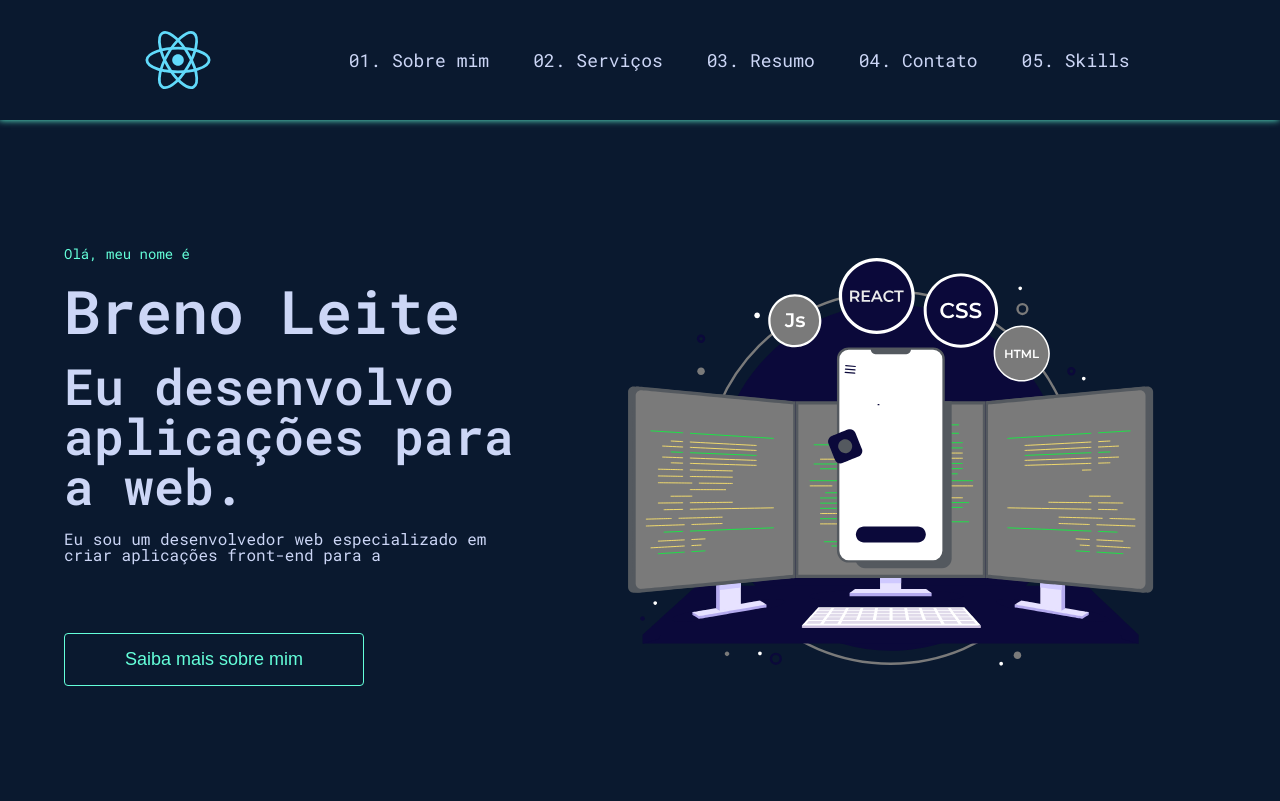
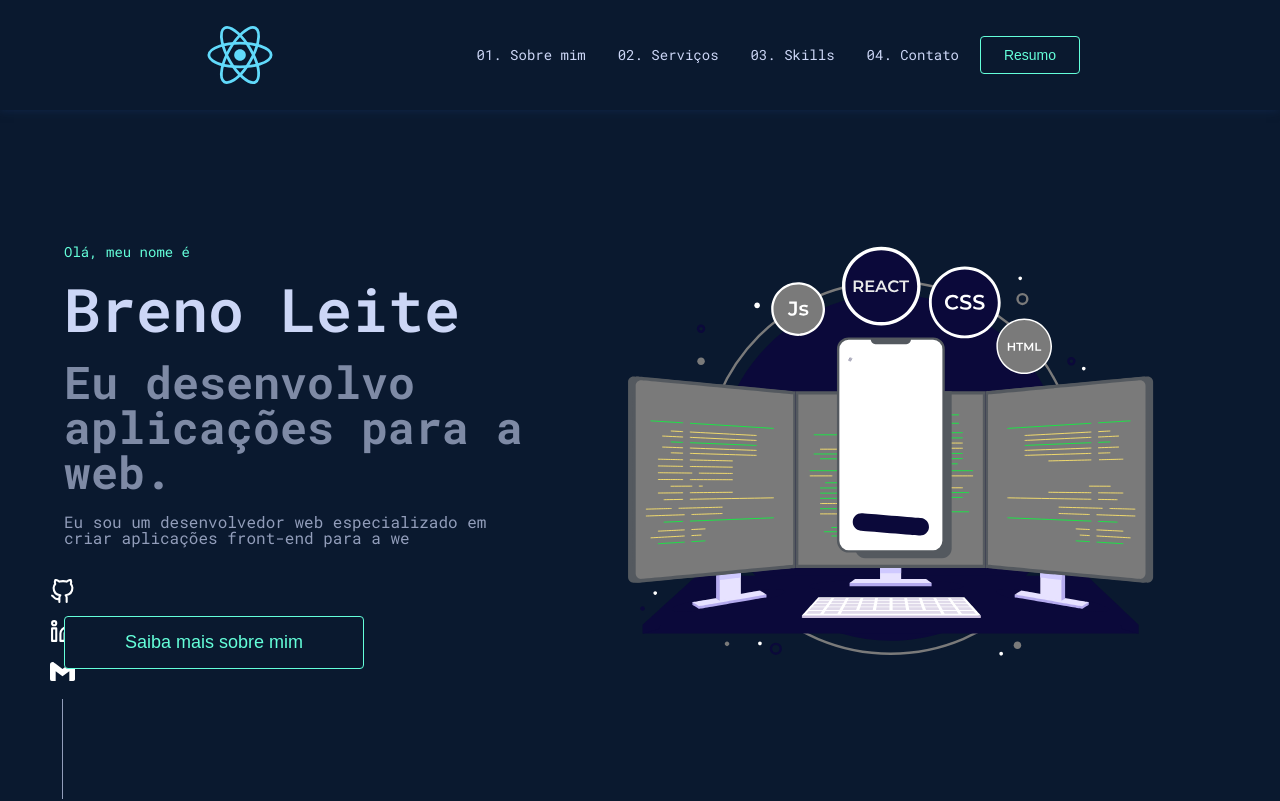
Before and after one commit to brenoleitep/Meu-Portfolio, a React (Vite) app: page / in a window 1280 px wide. Shown: the top 801 px of the page. Built offline with nearby package versions, Linux system fonts and the light colour scheme.

Commit message:
Feat: Finalização de header e configurando corretamente alguns elementos

```diff
--- a/package.json
+++ b/package.json
@@ -15,6 +15,7 @@
     "prop-types": "^15.8.1",
     "react": "^18.2.0",
     "react-dom": "^18.2.0",
+    "react-icons": "^4.8.0",
     "react-lottie": "^1.2.3",
     "styled-components": "^5.3.9"
   },
--- a/src/App.jsx
+++ b/src/App.jsx
@@ -1,13 +1,17 @@
 import Header from "./components/Header";
 import Introduction from "./components/Introduction";
+import Socials from "./components/Socials";
 import { StyledMain } from "./styles/main";
+import AOS from "aos";
+import "aos/dist/aos.css";
 
 function App() {
   return (
     <div>
       <Header />
-
+      <Socials />
       <StyledMain>
+        <Introduction />
         <Introduction />
       </StyledMain>
     </div>
--- a/src/components/Header/index.jsx
+++ b/src/components/Header/index.jsx
@@ -1,10 +1,12 @@
 import Lottie from "lottie-react";
 import reactIcon from "../Lotties/react.json";
 import { StyledHeader, StyledLottie } from "./style";
+import AOS from "aos";
+import "aos/dist/aos.css";
 
 const Header = () => {
   return (
-    <StyledHeader>
+    <StyledHeader data-aos="fade-up">
       <StyledLottie>
         <div>
           <Lottie animationData={reactIcon} />
@@ -14,9 +16,10 @@ const Header = () => {
       <ul>
         <li>01. Sobre mim</li>
         <li>02. Serviços</li>
-        <li>03. Resumo</li>
+        <li>03. Skills</li>
         <li>04. Contato</li>
-        <li>05. Skills</li>
+
+        <button>Resumo</button>
       </ul>
     </StyledHeader>
   );
--- a/src/components/Header/style.js
+++ b/src/components/Header/style.js
@@ -4,35 +4,50 @@ export const StyledHeader = styled.header`
   display: flex;
   width: 100%;
   flex-direction: row;
-  justify-content: space-evenly;
+  justify-content: space-between;
   align-items: center;
   top: 0px;
-  padding: 20px;
-  box-shadow: #64ffda -1px 0px 7px 0px;
+  padding: 15px 200px;
+  box-shadow: #10274a -1px 0px 9px 0px;
 
   ul {
     display: flex;
-    gap: 20px;
+    gap: 10px;
     font-size: 18px;
+    align-items: center;
+
+    button {
+      width: 100px;
+      padding: 10px;
+      background-color: #0a192f;
+      cursor: pointer;
+      border: 1px solid #64ffda;
+      border-radius: 4px;
+      color: #64ffda;
+      font-size: 14px;
+      transition: all 0.25s cubic-bezier(0.645, 0.045, 0.355, 1);
+
+      :hover {
+        background-color: rgba(100, 255, 218, 0.2);
+      }
+    }
   }
 
   li {
     padding: 10px;
-    border: 2px solid #0a192f;
+    border: 1px solid #0a192f;
     color: #ccd6f6;
+    font-size: 14px;
+    transition: all 0.25s cubic-bezier(0.645, 0.045, 0.355, 1);
 
     :hover {
       background-color: #0a192f;
       cursor: pointer;
-      border: 2px solid #64ffda;
-      border-radius: 10px;
+      border: 1px solid #64ffda;
+      border-radius: 4px;
       color: #64ffda;
+      background-color: rgba(100, 255, 218, 0.2);
     }
-  }
-
-  h2 {
-    font-size: 35px;
-    letter-spacing: 1px;
   }
 `;
 
--- a/src/components/Introduction/index.jsx
+++ b/src/components/Introduction/index.jsx
@@ -24,17 +24,17 @@ const Introduction = () => {
         }}
       >
         <StyledDivisionIntroduction>
-          <StyledDivIntroduction>
-            <h2 data-aos="fade-up">
+          <StyledDivIntroduction data-aos="fade-up">
+            <h2>
               <Texts text="Olá, meu nome é" />
             </h2>
-            <h1 data-aos="fade-up">
+            <h1>
               <Texts text="Breno Leite" />
             </h1>
-            <h3 data-aos="fade-up">
+            <h3>
               <Texts text="Eu desenvolvo aplicações para a web." />
             </h3>
-            <p data-aos="fade-up">
+            <p>
               <Texts text="Eu sou um desenvolvedor web especializado em criar aplicações front-end para a web. Atualmente estou focado em construir landing pages e me tornar um desenvolvedor full-stack." />
             </p>
             <button data-aos="fade-up">Saiba mais sobre mim</button>
--- a/src/components/Introduction/style.js
+++ b/src/components/Introduction/style.js
@@ -21,10 +21,10 @@ export const StyledDivIntroduction = styled.div`
   }
 
   h3 {
-    font-size: 50px;
+    font-size: 45px;
     color: #ccd6f6;
-    opacity: 70%;
-    font-weight: 600;
+    opacity: 60%;
+    /* font-weight: 600; */
   }
 
   h2 {
@@ -49,6 +49,16 @@ export const StyledDivIntroduction = styled.div`
     color: #64ffda;
     font-size: 18px;
     margin-top: 50px;
+    transition: all 0.5s cubic-bezier(0.645, 0.045, 0.355, 1);
+
+    :hover {
+      background-color: #0a192f;
+      cursor: pointer;
+      border: 1px solid #64ffda;
+      border-radius: 4px;
+      color: #64ffda;
+      background-color: rgba(100, 255, 218, 0.2);
+    }
   }
 `;
 
--- /dev/null
+++ b/src/components/Socials/index.jsx
@@ -0,0 +1,16 @@
+import { StyledIcons, StyledLine } from "./style";
+import { FiLinkedin, FiGithub } from "react-icons/fi";
+import { SiGmail } from "react-icons/si";
+
+const Socials = () => {
+  return (
+    <StyledIcons>
+      <FiGithub />
+      <FiLinkedin />
+      <SiGmail />
+      <StyledLine></StyledLine>
+    </StyledIcons>
+  );
+};
+
+export default Socials;
--- /dev/null
+++ b/src/components/Socials/style.js
@@ -0,0 +1,28 @@
+import styled from "styled-components";
+
+export const StyledLine = styled.div`
+  border-left: 1px solid #ccd6f6;
+  opacity: 70%;
+  height: 100px;
+`;
+
+export const StyledIcons = styled.div`
+  position: fixed;
+  left: 50px;
+  bottom: 1px;
+  display: flex;
+  flex-direction: column;
+  align-items: center;
+  gap: 15px;
+
+  svg {
+    height: 25px;
+    width: 25px;
+
+    :hover {
+      color: #64ffda;
+      cursor: pointer;
+      transition: all 0.25s cubic-bezier(0.645, 0.045, 0.355, 1);
+    }
+  }
+`;
```
Also changed, not shown: 1 other file (tests, documents, lock files or other folders).
